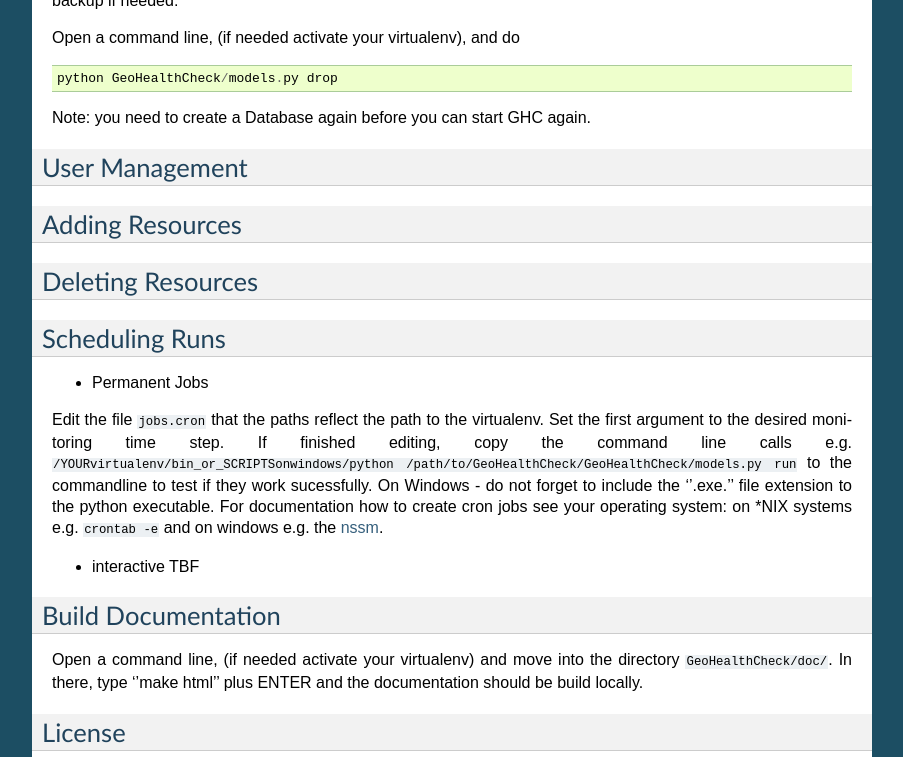
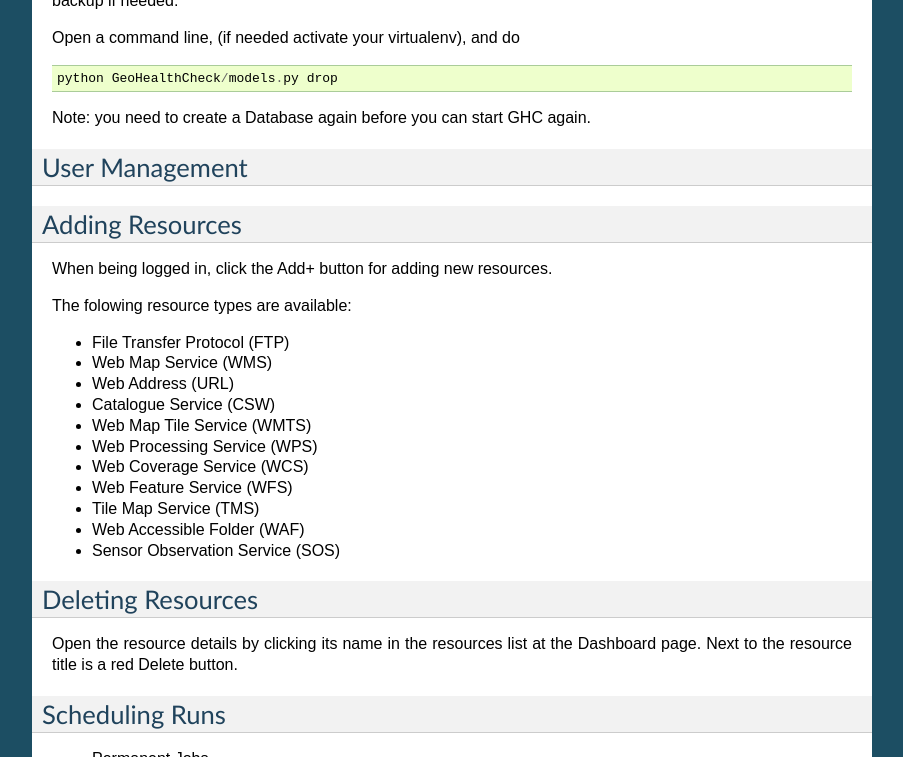
Before and after one commit to geopython/GeoHealthCheck, a Sphinx documentation site: the page built from docs/index.rst, in a window 1280 px wide and 900 px high, scrolled down 3157 px, cut to the strip 0-757 px from the top of the window. Shown: the whole strip, without its empty margins (198-1101 px from the left). Built offline with Sphinx 7.4.7, drawn with Linux system fonts in a browser that asks for light colours.

Commit message:
Update index.rst
some hints about adding resources

```diff
--- a/docs/index.rst
+++ b/docs/index.rst
@@ -202,8 +202,27 @@ User Management
 Adding Resources
 ----------------
 
+When being logged in, click the Add+ button for adding new resources.
+
+The folowing resource types are available:
+
+- File Transfer Protocol (FTP)
+- Web Map Service (WMS)
+- Web Address (URL)
+- Catalogue Service (CSW)
+- Web Map Tile Service (WMTS)
+- Web Processing Service (WPS)
+- Web Coverage Service (WCS)
+- Web Feature Service (WFS)
+- Tile Map Service (TMS)
+- Web Accessible Folder (WAF)
+- Sensor Observation Service (SOS)
+
+
 Deleting Resources
 ------------------
+
+Open the resource details by clicking its name in the resources list at the Dashboard page. Next to the resource title is a red Delete button.
 
 Scheduling Runs
 ---------------
```
